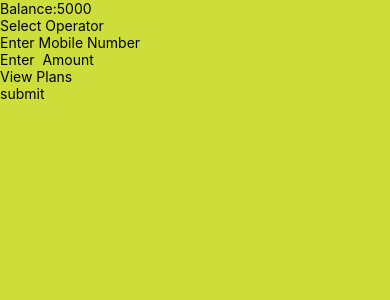
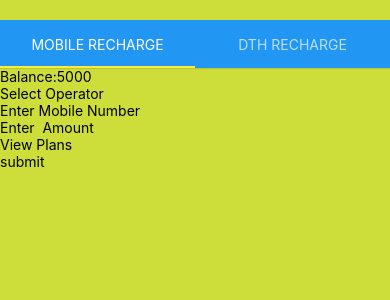
Before and after one commit to HaribabuPerla/Hari-All-Recharge-App, a React Native app: screen /Recharge in a window 390 px wide. Shown: the top 300 px of the page. Built offline with nearby package versions, Linux system fonts and the light colour scheme.

Commit message:
fixing bug

```diff
--- a/App.js
+++ b/App.js
@@ -9,10 +9,12 @@ import Signup from './pages/Signup';
 import Recharge from './pages/Recharge';
 import Plans from './pages/Plans';
 
+
 export default function App() {
   const Stack = createNativeStackNavigator()
   return (
     <>
+    <StatusBar/>
       <NavigationContainer>
 
         <Stack.Navigator
@@ -26,7 +28,7 @@ export default function App() {
         >
           <Stack.Screen name="Login" component={Login} options={{title:"Login Here"}}/>
           <Stack.Screen name="Signup" component={Signup} options={{title:"Signup Here"}}/>
-          <Stack.Screen name="Recharge" component={Recharge} options={{headerShown:false}} />
+          <Stack.Screen name="Recharge" component={Recharge} options={{headerShown:false,animationEnabled: false,}} />
           <Stack.Screen name="Plans" component={Plans} options={{title:"Recharge Plans"}}/>
         </Stack.Navigator>
       </NavigationContainer>
--- a/pages/Recharge.js
+++ b/pages/Recharge.js
@@ -5,15 +5,15 @@ import RechargeHome from '../widgits/RechargeHome';
 import { OPERATOR_DATA, DTH_DATA } from "../constants/data";
 
 const FirstRoute = () => (
-  <View style={{ flex: 1,}}>
+  // <View style={{ flex: 1,}}>
     <RechargeHome listData={OPERATOR_DATA}/>
-</View>
+// </View>
 );
 
 const SecondRoute = () => (
-  <View style={{ flex: 1,  }} >
+  // <View style={{ flex: 1,  }} >
         <RechargeHome listData={DTH_DATA}/>
- </View>
+//  </View>
 
 
 );
@@ -32,15 +32,15 @@ export default function Recharge() {
     ]);
 
     return (
-      <RechargeHome listData={DTH_DATA}/>
+      // <RechargeHome listData={DTH_DATA}/>
 
-      // <TabView
-      //   navigationState={{ index, routes }}
-      //   renderScene={renderScene}
-      //   onIndexChange={setIndex}
-      //   initialLayout={{ width: layout.width }}
-      //   style={{marginTop:20}}
-      // />
+      <TabView
+        navigationState={{ index, routes }}
+        renderScene={renderScene}
+        onIndexChange={setIndex}
+        initialLayout={{ width: layout.width }}
+        style={{marginTop:20}}
+      />
 
     );
 }
--- a/widgits/RechargeHome.js
+++ b/widgits/RechargeHome.js
@@ -106,7 +106,7 @@ export default function Recharge({listData}){
     }
 
     return(
-        <>
+        <View style={{flex:1}}>
 
 
         <View style={RechargeHomeStyles.balanceContainer}>
@@ -187,7 +187,7 @@ export default function Recharge({listData}){
 
 
 
- </>
+ </View>
     )
 }
 
```
